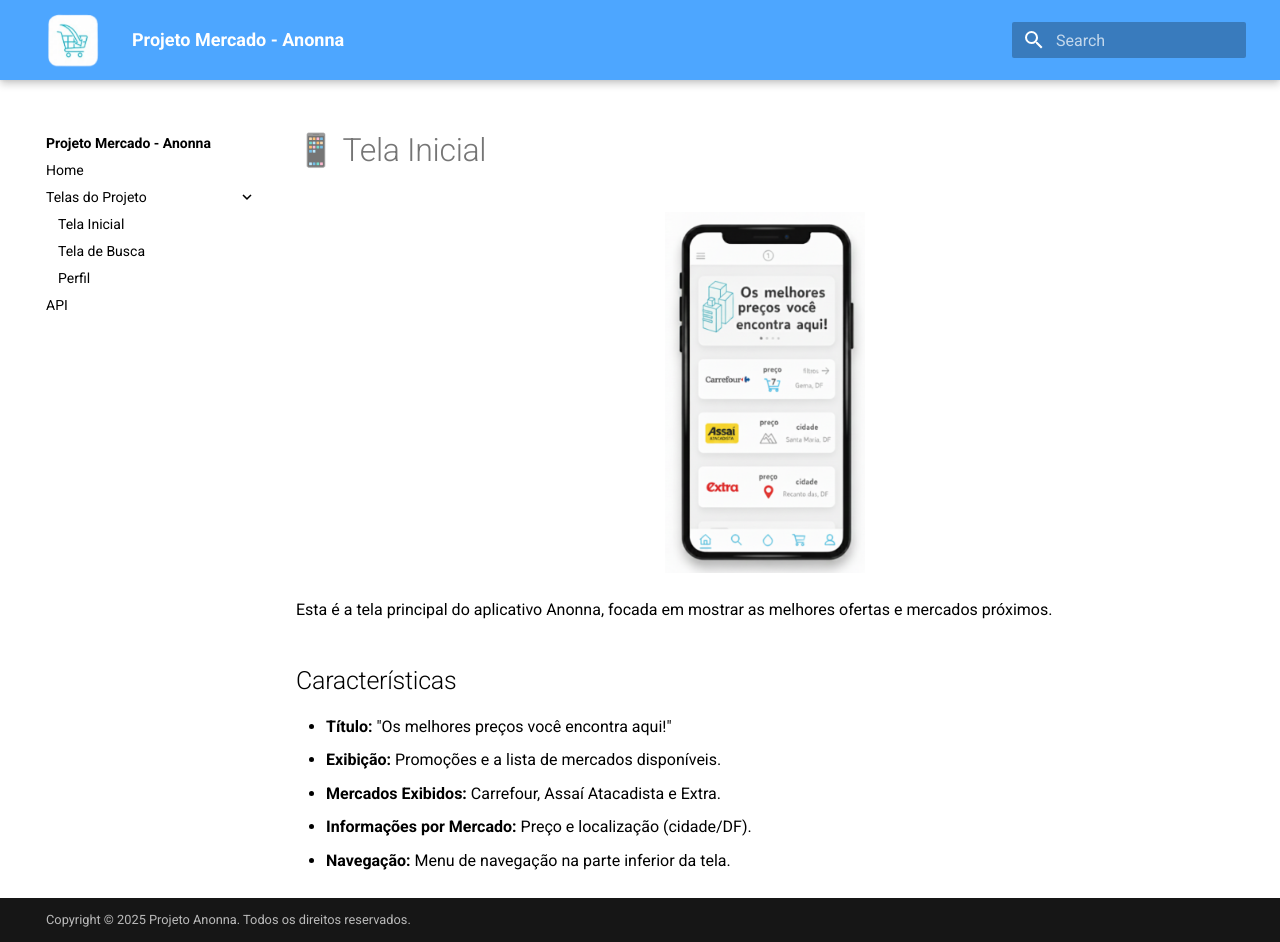
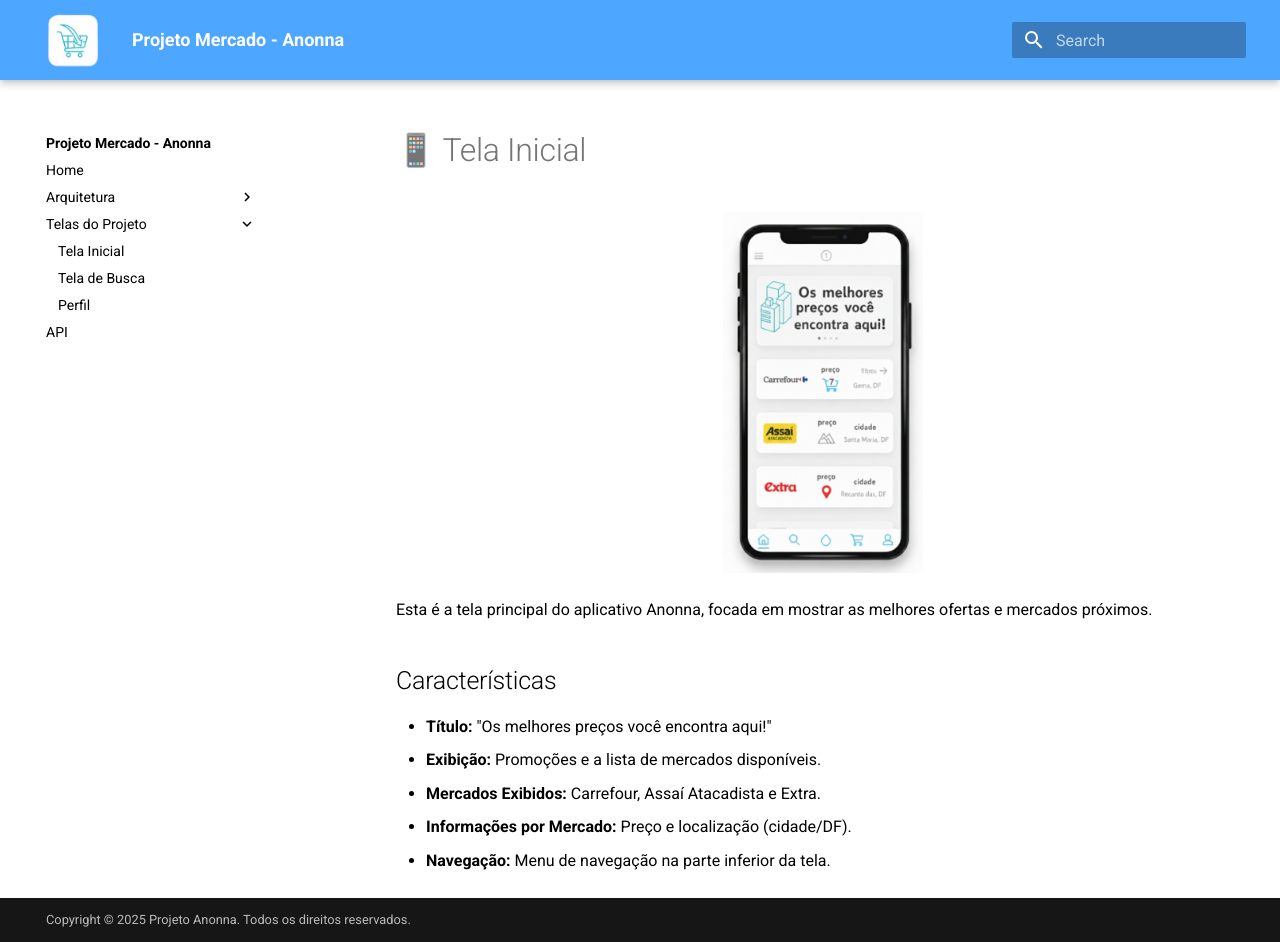
Before and after one commit to code-silva/compara-precos-mercado, an MkDocs documentation site: the page built from docs/telas/tela-inicial.md, in a window 1280 px wide and 942 px high. Built offline with MkDocs 1.6.1 and Material for MkDocs 9.7.7, drawn with Linux system fonts in a browser that asks for light colours.

Commit message:
feat: Conclusão da documentação da arquitetura e ajustes de layout no MkDocse adicao de novas artes na pagina inicial da documentacao do projeto

```diff
--- a/docs/css/extra.css
+++ b/docs/css/extra.css
@@ -62,3 +62,60 @@
   color: #000000 !important;
   background-color: transparent !important;
 }
+
+
+/* Estiliza a linha horizontal (HR) */
+hr {
+    /* Define a cor de fundo/borda como preto.
+       Use um código hexadecimal para cor específica. */
+    background-color: #000000;
+
+    /* Remove a borda padrão do navegador (se houver) */
+    border: none;
+
+    /* Define a altura (espessura) da linha */
+    height: 1px; /* Você pode ajustar este valor (ex: 3px, 5px, etc.) */
+
+    /* Garante que a linha ocupe toda a largura do conteúdo */
+    width: 100%;
+
+    /* Adiciona uma margem para separação */
+    margin: 30px 0;
+}
+
+/* Oculta a barra lateral direita (Table of Contents) */
+.md-sidebar--secondary {
+    display: none;
+}
+
+/* Expande a área de conteúdo principal para ocupar o espaço liberado */
+.md-content {
+    /* O valor exato pode variar, mas este geralmente funciona para maximizar a largura */
+    padding-right: 0 !important;
+    width: 100%;
+    max-width: 100%;
+}
+
+@media screen and (min-width: 1220px) {
+    /* Esta regra é aplicada SOMENTE quando a tela tem 1220px ou mais (Desktop/PC) */
+
+    /* 1. Container Interno (Ajusta a largura máxima e centraliza) */
+    .md-content__inner {
+        /* Define a largura máxima que você deseja para o conteúdo (ex: 1200px) */
+        max-width: 1200px;
+
+        /* Centraliza o container de conteúdo horizontalmente na área disponível */
+        margin-left: auto;
+        margin-right: auto;
+
+        /* Adiciona a margem para afastar o conteúdo da barra lateral esquerda */
+        padding-left: 5rem;
+    }
+
+    /* 2. Container Externo (Garante que a centralização funcione) */
+    .md-content {
+        /* Zera o padding lateral para que o .md-content__inner possa usar 100% da largura */
+        padding-left: 0;
+        padding-right: 0;
+    }
+}
--- a/docs/telas/tela-inicial.md
+++ b/docs/telas/tela-inicial.md
@@ -6,7 +6,7 @@
 # 📱 Tela Inicial
 
 <div align="center">
-    <img src="../../img/tela_inicial.png" alt="Tela Inicial" width="200">
+    <img src="../../img/tela_inicial.png" alt="Tela Inicial" width="200px">
 </div>
 
 Esta é a tela principal do aplicativo Anonna, focada em mostrar as melhores ofertas e mercados próximos.
--- a/mkdocs.yml
+++ b/mkdocs.yml
@@ -4,6 +4,27 @@
     name: material
     logo: img/logo_projeto_mercado.png
     favicon: img/logo_projeto_mercado.png
+
+markdown_extensions:
+    - admonition  # Ativa os blocos de aviso (admonitions)
+    - pymdownx.details # Necessário para que os admonitions possam ser recolhíveis (collapse)
+
+features:
+      # Use esta linha se você quiser ocultar a barra lateral automaticamente
+      # quando não houver espaço suficiente (útil em telas menores)
+      - toc.autohide
+
+      # Para ter controle total e garantir que o corpo principal seja mais largo,
+      # você pode remover todas as menções a 'toc' e apenas listar outros recursos
+      # que você deseja manter (como navegação por abas, se ativado).
+
+      # Exemplo SEGURO para manter a navegação principal (esquerda) e maximizar o conteúdo:
+      - navigation.instant
+      - navigation.tracking
+      - search.suggest
+      - search.highlight
+
+    # ---------------------------------------------
 
 extra_css:
     - css/extra.css
@@ -15,6 +36,9 @@
 
 nav: # Estrutura de navegação principal (menu lateral)
     - Home: index.md
+    # 2. Página de Arquitetura (Inserir este bloco)
+    - Arquitetura:
+        - Diagrama da Arquitetura: Arquitetura/arquitetura.md
     - Telas do Projeto:
         - Tela Inicial: telas/tela-inicial.md
         - Tela de Busca: telas/tela-de-busca.md
```
Also changed, not shown: docs/Arquitetura/arquitetura.md (added, +19 -0 lines), docs/index.md (+2 -0 lines), docs/img/arquitetura_modulos_black.png (added), docs/img/arquitetura_modulos_white.png (added), 1 other file.
